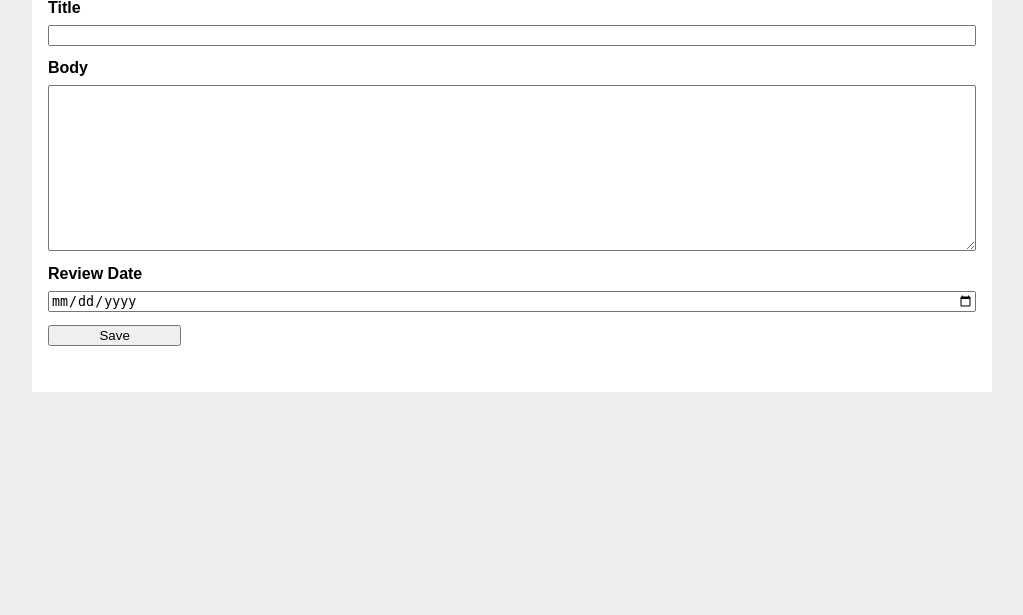
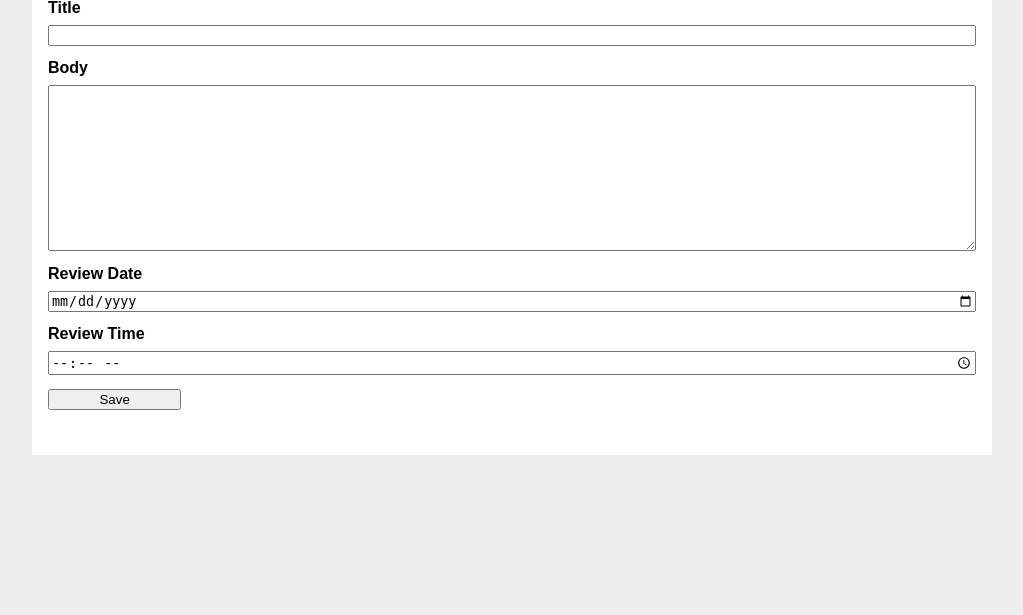
Before and after one commit to HubTakenIs/cs-final, a Flask app: page /reminder/create in a window 1280 px wide. Shown: the part 115-730 px from the top of the page, without its empty margins (128-1151 px from the left). Run offline with Flask 3, Linux system fonts and the light colour scheme; the visitor is signed in with stand-in values (Sample User, id 1); data comes from the database, SQL or seed files in the repository.

Commit message:
testing reminder update and redeployment

```diff
--- a/note_app/napp/reminder.py
+++ b/note_app/napp/reminder.py
@@ -1,5 +1,5 @@
 from datetime import datetime
-from flask import Blueprint,flash,render_template,request,redirect,g,url_for,abort
+from flask import Blueprint,flash,render_template,request,redirect,g,url_for,abort, current_app
 from napp.db import get_db
 from napp.auth import login_required
 
@@ -13,8 +13,9 @@ def create():
         title = request.form['title']
         body = request.form['body']
         due = request.form['due']
+        time = request.form['time']
         error = None
-
+        current_app.logger.debug(f"{title},{body},{due},{time}")
         # doesn't seem to work
         if due:
             try:
@@ -36,9 +37,9 @@ def create():
         else:
             db = get_db()
             db.execute(
-                'INSERT INTO reminder (title, body, author_id,due)'
-                ' VALUES (?, ?, ?,?)',
-                (title, body, g.user['id'], due)
+                'INSERT INTO reminder (title, body, author_id,due,time)'
+                ' VALUES (?, ?, ?,?,?)',
+                (title, body, g.user['id'], due,time)
             )
             db.commit()
             return redirect(url_for('reminder.list'))
@@ -54,7 +55,7 @@ def view(id):
 def list():
     db = get_db()
     reminders = db.execute(
-        'SELECT r.id, title, body, created, author_id, username, due'
+        'SELECT r.id, title, body, created, author_id, username,  date(due) as due,time'
         ' FROM reminder r JOIN user u ON r.author_id = u.id'
         ' WHERE u.id = ?'
         ' ORDER BY created DESC',
@@ -82,6 +83,7 @@ def update(id):
                 due = datetime.strptime(due, "%Y-%m-%d")
             except ValueError:
                 error = "Invalid date format. Use YYYY-MM-DD."
+                # i didn't flash error.
                 return redirect(url_for("reminder.create"))
         else:
             due = None  # Or a default if needed
--- a/note_app/napp/schema.sql
+++ b/note_app/napp/schema.sql
@@ -24,7 +24,8 @@ CREATE TABLE reminder (
   author_id INTEGER NOT NULL,
   note_id INTEGER, -- allow null because maybe a reminder is not linked to a note.
   created TIMESTAMP NOT NULL DEFAULT CURRENT_TIMESTAMP,
-  due TIMESTAMP NOT NULL , -- cannot use datetime to set as default
+  due TEXT NOT NULL , -- cannot use datetime to set as default
+  time TEXT,
   title TEXT NOT NULL,
   body TEXT NOT NULL,
   complete INTEGER NOT NULL DEFAULT 0,
--- a/note_app/napp/templates/reminder/create.html
+++ b/note_app/napp/templates/reminder/create.html
@@ -14,6 +14,9 @@
     <label for="review_date">Review Date</label>
     <input type="date" name="due" id="due" value="{{ request.form['due'] }}">
 
+    <label for="review_time">Review Time</label>
+    <input type="time" name="time" id="time" value="{{ request.form['time'] }}">
+
     <input type="submit" value="Save">
 
   </form>
--- a/note_app/napp/templates/reminder/list.html
+++ b/note_app/napp/templates/reminder/list.html
@@ -13,8 +13,9 @@
       <header>
         <div>
           <h1>{{ reminder['title'] }}</h1>
-          <div class="about">by {{ reminder['username'] }} on {{ reminder['created'].strftime('%Y-%m-%d') }} <br>
-          Review Date: {{ reminder['due'].strftime('%Y-%m-%d') if reminder['due'] else 'Not set' }}
+          <div class="about">by {{ reminder['username'] }} on {{ reminder['created'] }} <br>
+          Review Date: {{ reminder['due'] if reminder['due'] else 'Not set' }} <br>
+          Time : {{ reminder['time'] if reminder['time'] else 'Not set' }}
           </div>
 
         </div>
--- a/note_app/napp/templates/reminder/update.html
+++ b/note_app/napp/templates/reminder/update.html
@@ -13,6 +13,9 @@
     <textarea name="body" id="body">{{ request.form['body'] or reminder['body'] }}</textarea>
     <label for="review_date">Review Date | Current Date: {{request.form['due'] or reminder['due']}}</label>
     <input type="date" name="due" id="due" value="{{ request.form['due'] or reminder['due'] }}">
+    <label for="review_time">Review Time</label>
+    <input type="time" name="time" id="time" value="{{ request.form['time'] }}">
+
     <input type="submit" value="Save">
   </form>
   <hr>
```
